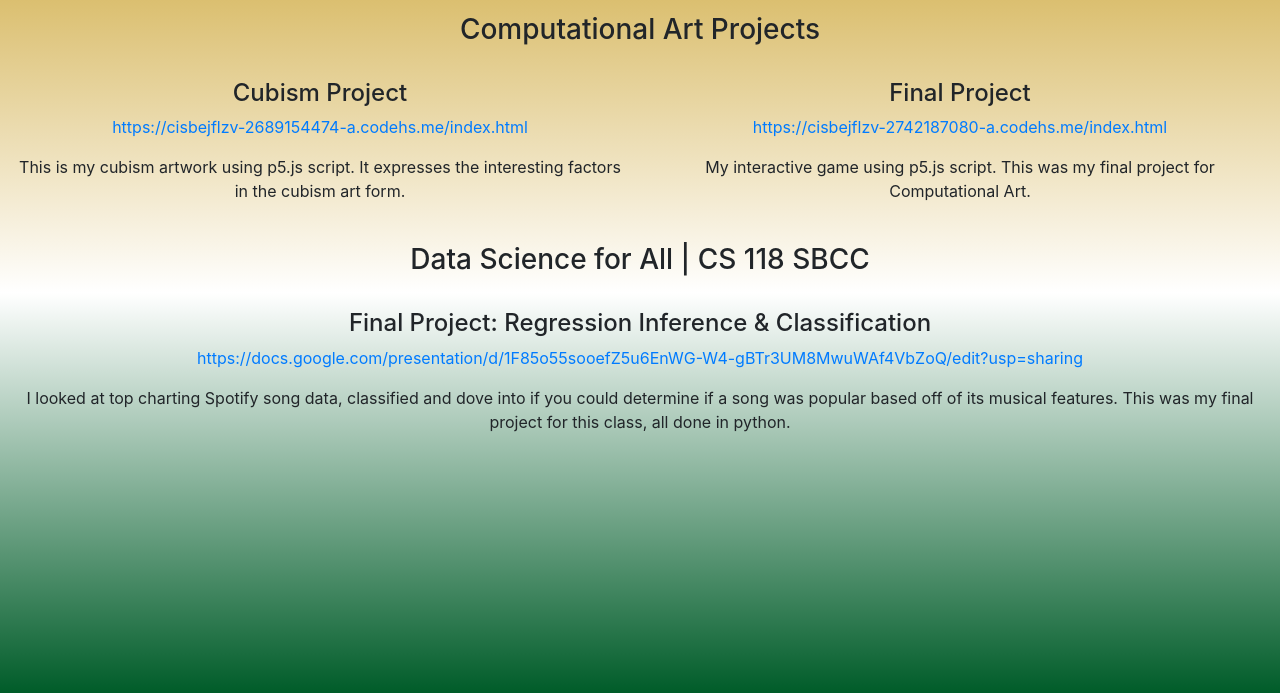
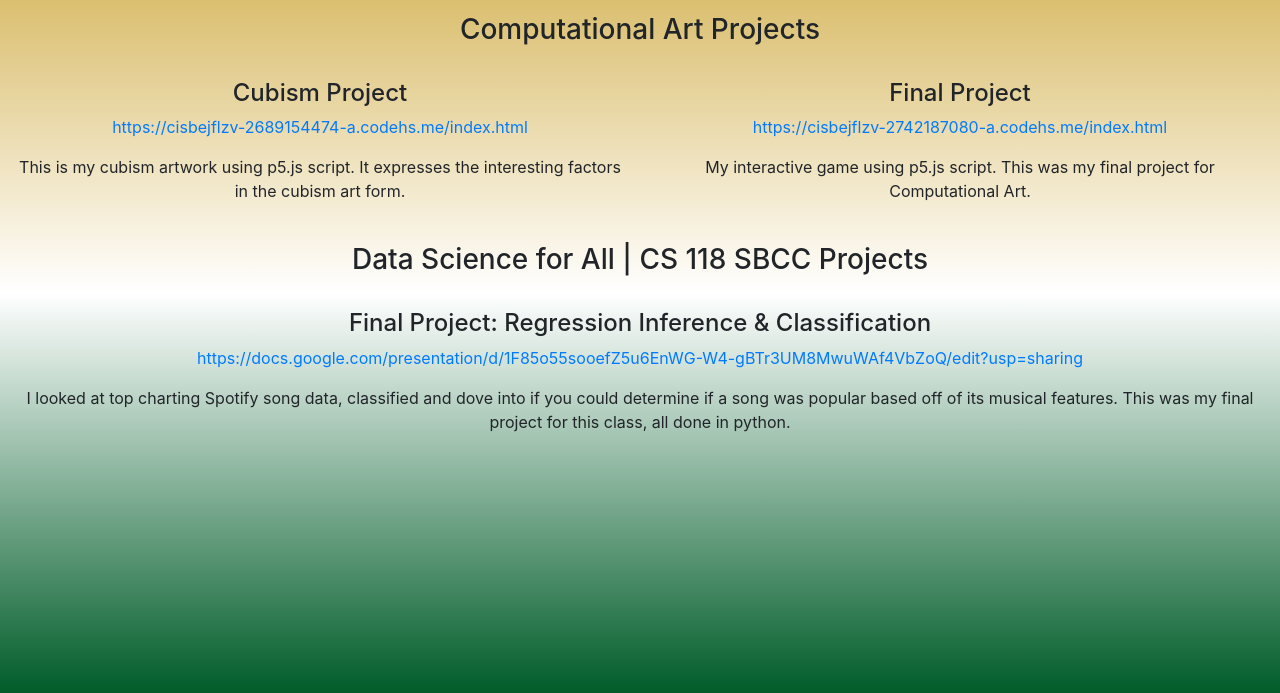
Before and after one commit to lilianaaaguilar/portfolio, a plain HTML site: page index.html in a window 1280 px wide. Shown: the part 107-800 px from the top of the page. Drawn offline with nearby package versions, Linux system fonts and the light colour scheme; a script that the page names is missing.

Commit message:
Update index.html

```diff
--- a/index.html
+++ b/index.html
@@ -110,7 +110,7 @@
     </div><br>
    -->
   <div class="container-fluid bg-3 text-center">
-    <h3>Data Science for All | CS 118 SBCC</h3><br>
+    <h3>Data Science for All | CS 118 SBCC Projects</h3><br>
     <div class="row">
       <div class="col-sm">
         <h4>Final Project: Regression Inference & Classification</h4>
```
